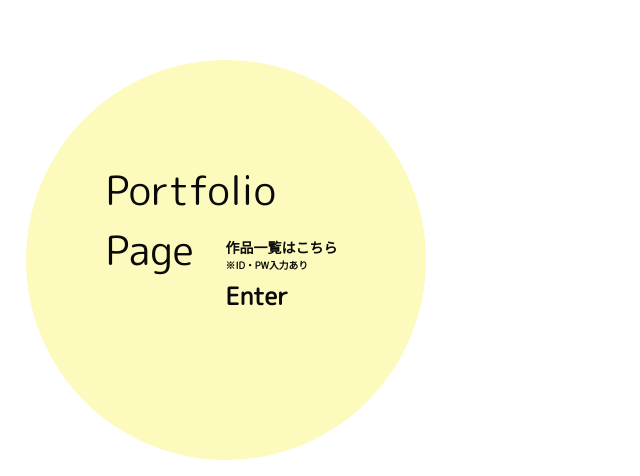
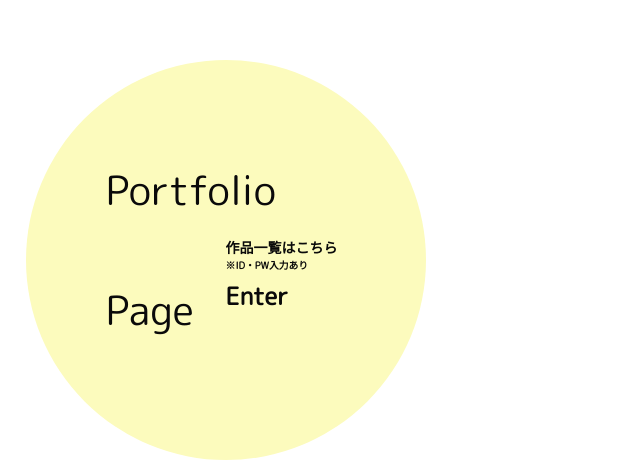
Before and after one commit to nn-TTT/pfwnt, a Next.js app: page / in a window 1280 px wide. Shown: the part 324-800 px from the top of the page, without its empty margins (0-640 px from the left). Built offline with nearby package versions, Linux system fonts and the light colour scheme; a web font is replaced by a local one.

Commit message:
トップページ

```diff
--- a/app/page.tsx
+++ b/app/page.tsx
@@ -8,9 +8,12 @@ export default function Home() {
       <div className="page_wrap">
         <div className="page_top">
           <div className="top_inner">
-            <h1 className="site_ttl txt_clr">
-              Portfolio<br />Page
-            </h1>
+          <h1 className="site_ttl txt_clr">
+            <TextSpan text="Portfolio" />
+            <br />
+            <TextSpan text="Page" />
+          </h1>
+
             <p className="page_content">
               作品一覧はこちら
               <span className="fn_s">※ID・PW入力あり</span>
--- /dev/null
+++ b/components/TextSpan.tsx
@@ -0,0 +1,23 @@
+type TextSpanProps = {
+  text: string;
+  className?: string;
+};
+
+export default function TextSpan({ text, className }: TextSpanProps) {
+  // クラス名に txt_clr が含まれるかチェック
+  const shouldSplit = className?.includes("txt_clr");
+
+  return (
+    <h1 className={className}>
+      {shouldSplit
+        ? text.split("").map((char, i) =>
+            char.trim() === "" ? " " : (
+              <span key={i} className="site_txt">
+                {char}
+              </span>
+            )
+          )
+        : text}
+    </h1>
+  );
+}
--- a/next.config.js
+++ b/next.config.js
@@ -9,8 +9,8 @@ const isLocalPreview = process.env.LOCAL_PREVIEW === "true";
 const nextConfig = {
   output: "export",
   // ローカルプレビュー時はベースパスを空にする
-  basePath: isProd && !isLocalPreview ? "/ご自身のプロジェクト名" : "",
-  assetPrefix: isProd && !isLocalPreview ? "/ご自身のプロジェクト名/" : "",
+  basePath: isProd && !isLocalPreview ? "/pfwnt" : "",
+  assetPrefix: isProd && !isLocalPreview ? "/pfwnt/" : "",
   images: {
     // Next.js の画像最適化機能を無効。静的エクスポートを行う場合、画像最適化は使用できないため
     unoptimized: true,
```
